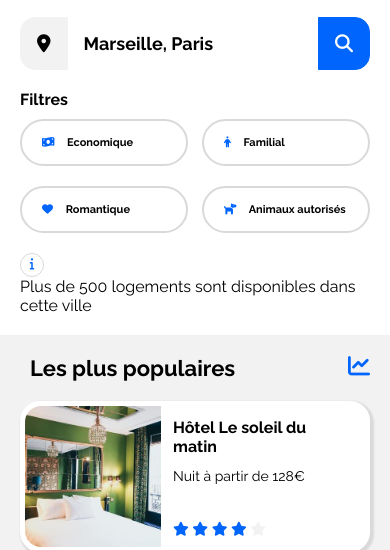
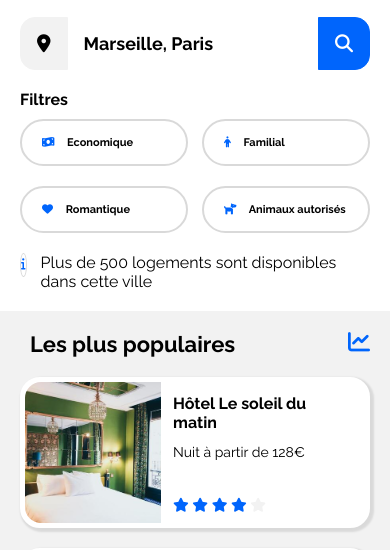
Before and after one commit to rtchingariev/booki, a plain HTML site: page index.html in a window 390 px wide. Shown: the part 267-817 px from the top of the page. Drawn offline with Linux system fonts and the light colour scheme.

Commit message:
Add files via upload

```diff
--- a/css/style.css
+++ b/css/style.css
@@ -3,6 +3,10 @@
   font-family: 'Raleway', sans-serif;
   margin: 0;
   padding: 0;
+}
+
+html {
+  scroll-behavior: smooth;
 }
 
 a.link {
@@ -373,6 +377,12 @@ h3 {
     display: none;
   }
 
+  .search_filter_btn {
+    font-size: 16px;
+    padding: 12px 15px;
+    margin: 10px 5px 30px 10px;
+  }
+
   .content {
     display: flex;
     flex-direction: column;
@@ -496,16 +506,20 @@ h3 {
 
   .info_block {
     display: flex;
+    justify-content: space-between;
     margin-top: 10px;
   }
 
   .info {
     vertical-align: top;
+    width: auto;
   }
 
   .info_txt {
-    width: 360px;
+    max-width: 300px;
     display: inline-block;
+    margin: 0;
+    padding: 0;
   }
 
   .content {
```
